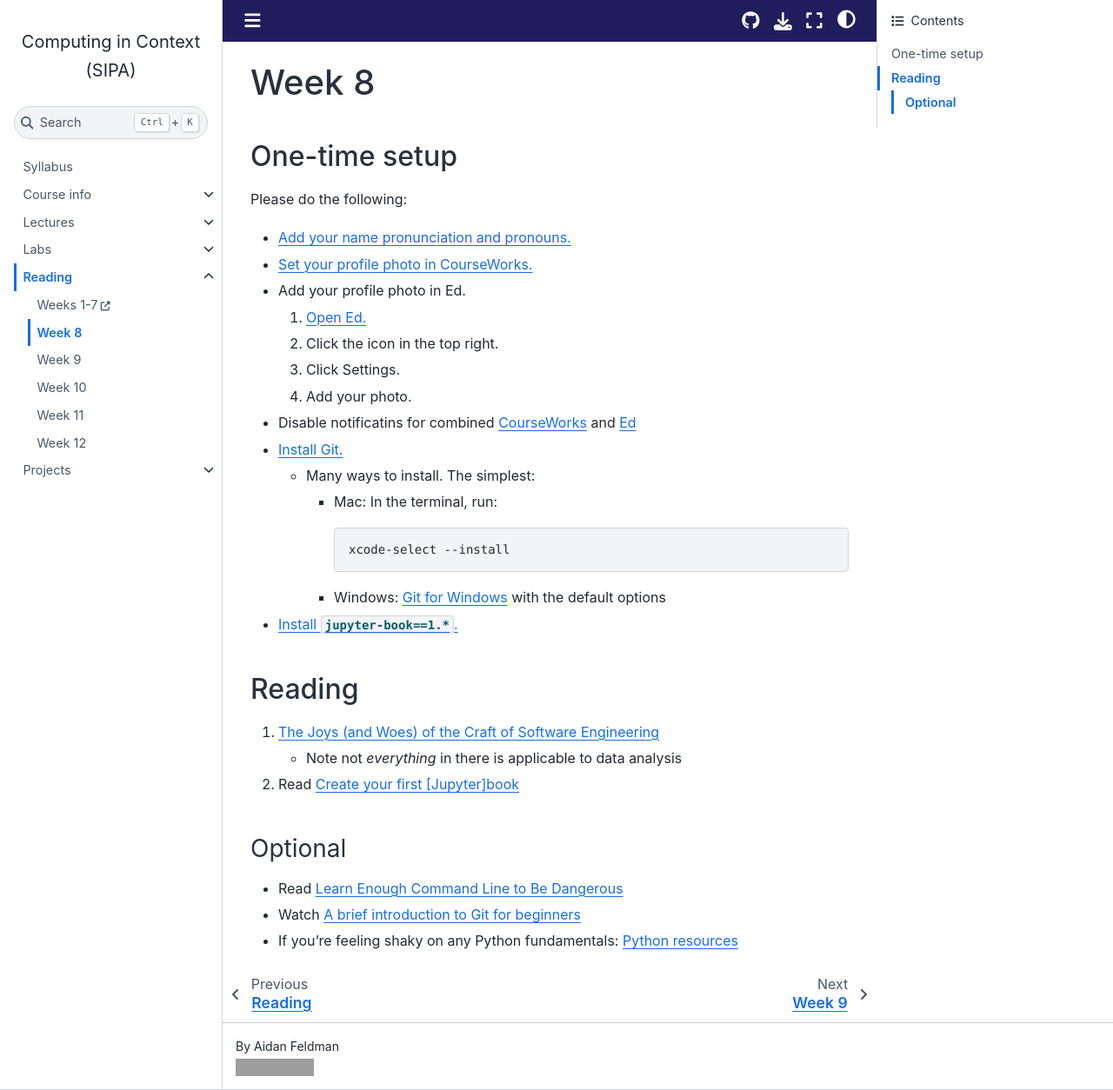
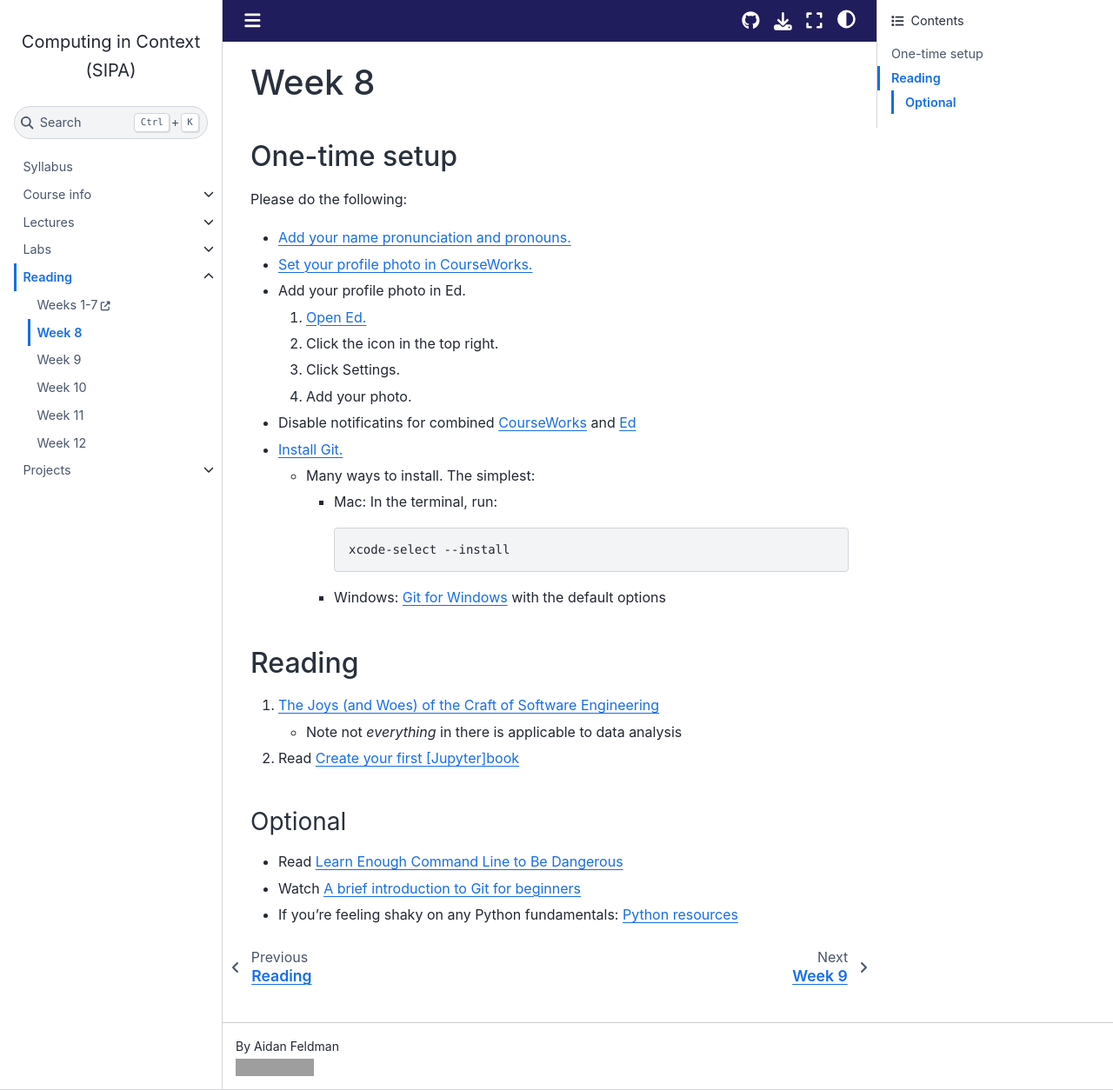
Before and after one commit to afeld/computing-in-context, a Jupyter Book: the page built from week_8.md, in a window 1280 px wide and 1254 px high. Shown: the whole window at 87% size. Built offline with Jupyter Book 1.0.4 settings and Sphinx 7.4.7 and the Sphinx Book theme 1.1.4, drawn with Linux system fonts in a browser that asks for light colours; pages that are not in the unit, such as notebooks, are missing from menus; comment, search, counter and statistics services are not loaded; grey boxes are pictures that could not be loaded.

Commit message:
smooth the lab 8 process

```diff
--- a/week_8.md
+++ b/week_8.md
@@ -24,8 +24,6 @@ Please do the following:
 
     - Windows: [Git for Windows](https://gitforwindows.org/) with the default options
 
-- [Install `jupyter-book==1.*`.](https://computing-in-context.afeld.me/notebooks.html#installing-packages)
-
 ## Reading
 
 1. [The Joys (and Woes) of the Craft of Software Engineering](https://cs.calvin.edu/courses/cs/262/kvlinden/references/brooksJoysAndWoes.html)
```
Also changed, not shown: lab_8.ipynb, lecture_16.ipynb.
